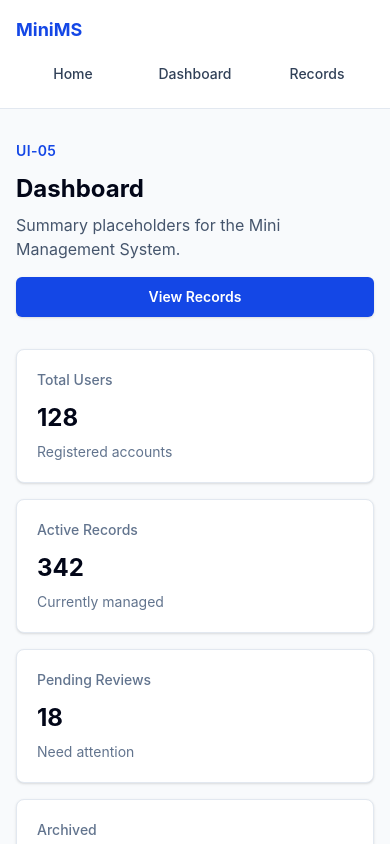
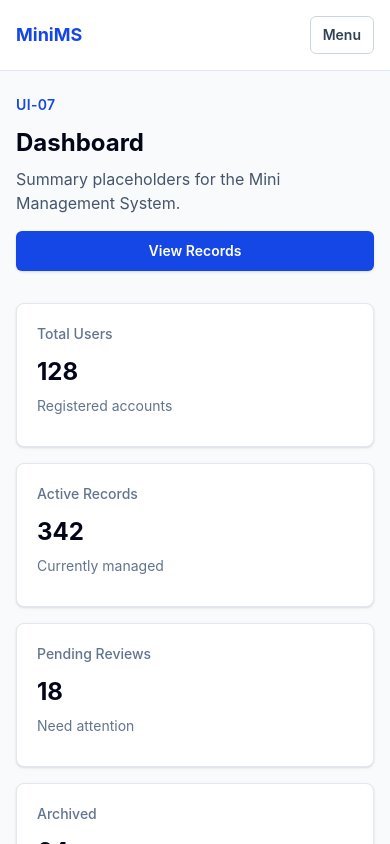
Before and after one commit to Nicko-Reorizo/DryRun, a React (Vite) app in the folder frontend/: page / in a window 390 px wide. Shown: the top 844 px of the page. Built offline with nearby package versions, Linux system fonts and the light colour scheme.

Commit message:
UI-07 make frontend responsive

```diff
--- a/frontend/src/components/Navbar.jsx
+++ b/frontend/src/components/Navbar.jsx
@@ -1,3 +1,5 @@
+import { useState } from "react";
+
 const navLinks = [
   { label: "Home", href: "#home" },
   { label: "Dashboard", href: "#dashboard" },
@@ -5,19 +7,34 @@ const navLinks = [
 ];
 
 function Navbar() {
+  const [menuOpen, setMenuOpen] = useState(false);
+
   return (
     <header className="sticky top-0 z-20 border-b border-slate-200 bg-white/95 backdrop-blur">
-      <nav className="mx-auto flex max-w-6xl flex-col gap-3 px-4 py-4 sm:flex-row sm:items-center sm:justify-between sm:px-6 lg:px-8">
-        <a className="text-lg font-bold text-blue-700 hover:text-blue-900" href="#home">
-          MiniMS
-        </a>
+      <nav className="mx-auto max-w-6xl px-4 py-4 sm:px-6 lg:px-8">
+        <div className="flex items-center justify-between gap-4">
+          <a className="text-lg font-bold text-blue-700 hover:text-blue-900" href="#home">
+            MiniMS
+          </a>
 
-        <div className="grid grid-cols-3 gap-2 sm:flex sm:flex-wrap">
+          <button
+            aria-expanded={menuOpen}
+            aria-label="Toggle navigation menu"
+            className="rounded-md border border-slate-300 px-3 py-2 text-sm font-semibold text-slate-700 hover:bg-slate-100 sm:hidden"
+            onClick={() => setMenuOpen((current) => !current)}
+            type="button"
+          >
+            {menuOpen ? "Close" : "Menu"}
+          </button>
+        </div>
+
+        <div className={`${menuOpen ? "grid" : "hidden"} mt-4 gap-2 sm:mt-0 sm:flex sm:items-center sm:justify-end`}>
           {navLinks.map((link) => (
             <a
-              className="rounded-md px-3 py-2 text-center text-sm font-medium text-slate-700 hover:bg-blue-50 hover:text-blue-700"
+              className="rounded-md px-3 py-2 text-center text-sm font-medium text-slate-700 hover:bg-blue-50 hover:text-blue-700 sm:text-left"
               href={link.href}
               key={link.label}
+              onClick={() => setMenuOpen(false)}
             >
               {link.label}
             </a>
--- a/frontend/src/pages/DashboardPage.jsx
+++ b/frontend/src/pages/DashboardPage.jsx
@@ -7,11 +7,11 @@ const summaryCards = [
 
 function DashboardPage() {
   return (
-    <main className="mx-auto max-w-6xl px-4 py-8 sm:px-6 sm:py-10 lg:px-8">
+    <main className="mx-auto max-w-6xl px-4 py-6 sm:px-6 sm:py-10 lg:px-8">
       <section className="flex flex-col gap-4 sm:flex-row sm:items-end sm:justify-between">
         <div className="max-w-2xl">
-          <p className="text-sm font-semibold uppercase tracking-wide text-blue-700">UI-05</p>
-          <h1 className="mt-3 text-2xl font-bold text-slate-950 sm:text-3xl">Dashboard</h1>
+          <p className="text-sm font-semibold uppercase tracking-wide text-blue-700">UI-07</p>
+          <h1 className="mt-3 text-2xl font-bold text-slate-950 sm:text-3xl lg:text-4xl">Dashboard</h1>
           <p className="mt-2 text-slate-600">Summary placeholders for the Mini Management System.</p>
         </div>
         <button className="w-full rounded-md bg-blue-700 px-4 py-2.5 text-sm font-semibold text-white shadow-sm hover:bg-blue-900 active:scale-[0.99] sm:w-auto">
@@ -21,7 +21,7 @@ function DashboardPage() {
 
       <section className="mt-8 grid gap-4 sm:grid-cols-2 xl:grid-cols-4">
         {summaryCards.map((card) => (
-          <article className="rounded-lg border border-slate-200 bg-white p-5 shadow-sm hover:-translate-y-0.5 hover:shadow-md" key={card.label}>
+          <article className="min-h-36 rounded-lg border border-slate-200 bg-white p-5 shadow-sm hover:-translate-y-0.5 hover:shadow-md" key={card.label}>
             <p className="text-sm font-medium text-slate-500">{card.label}</p>
             <p className="mt-3 text-2xl font-bold text-slate-950 sm:text-3xl">{card.value}</p>
             <p className="mt-2 text-sm text-slate-500">{card.note}</p>
@@ -29,7 +29,7 @@ function DashboardPage() {
         ))}
       </section>
 
-      <section className="mt-8 grid gap-6 lg:grid-cols-[1.4fr_0.8fr]">
+      <section className="mt-8 grid gap-6 lg:grid-cols-[minmax(0,1.4fr)_minmax(280px,0.8fr)]">
         <article className="rounded-lg border border-slate-200 bg-white p-5 shadow-sm">
           <h2 className="text-lg font-semibold text-slate-950">Recent Activity</h2>
           <div className="mt-4 divide-y divide-slate-100">
```
Also changed, not shown: 1 other file (tests, documents, lock files or other folders).
